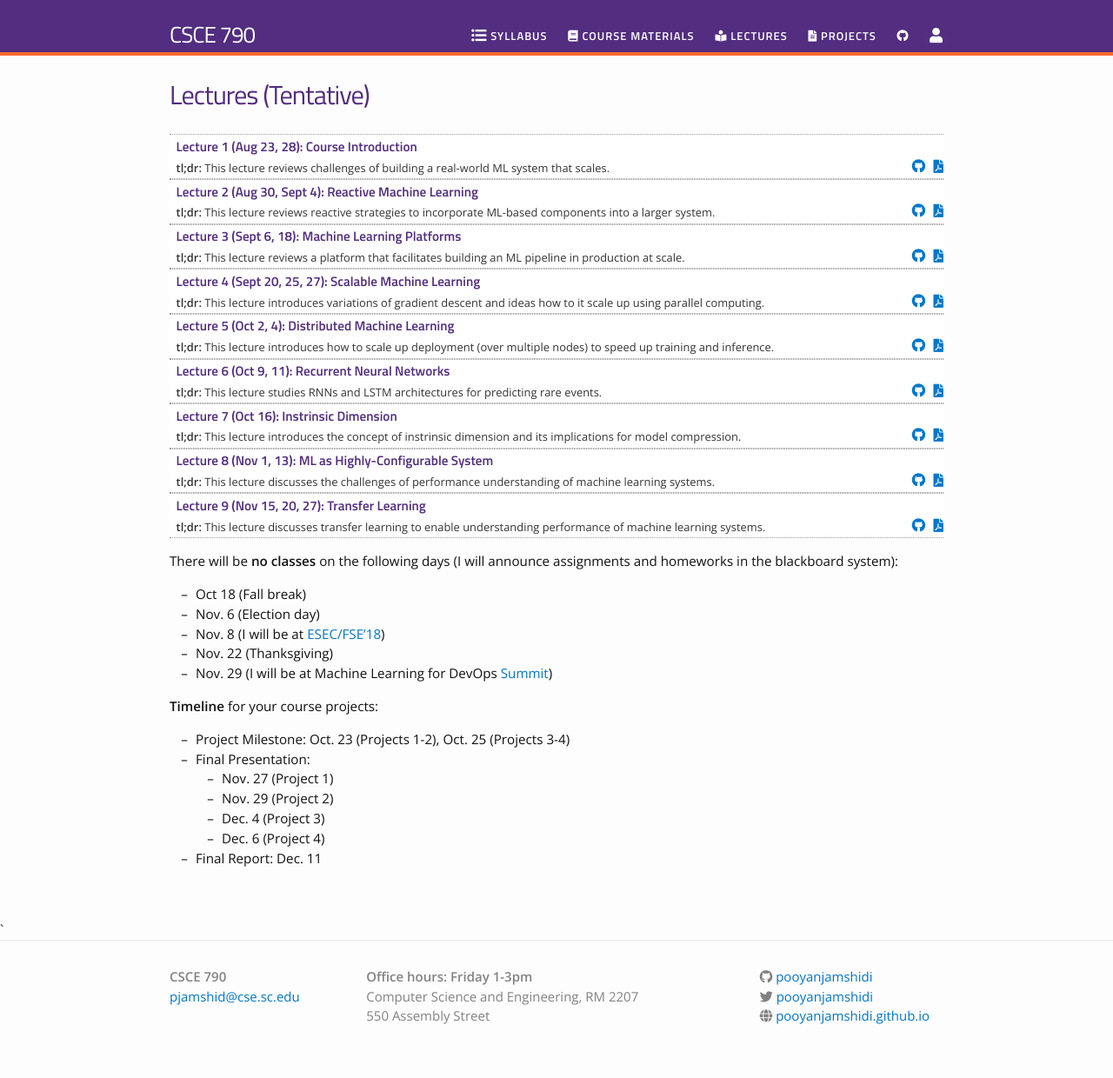
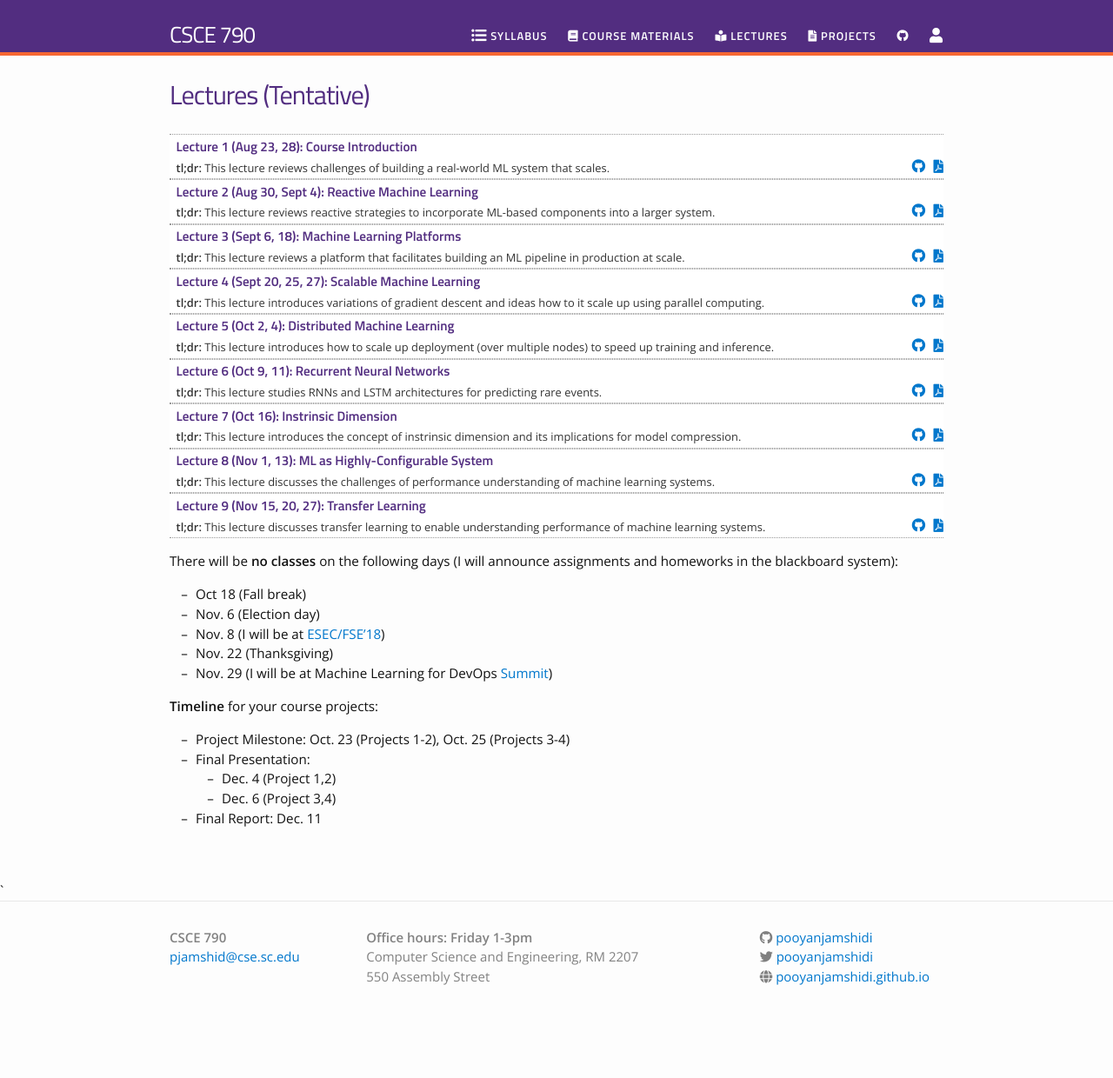
Before and after one commit to pooyanjamshidi/mls, a Jekyll site: the page built from lectures.md, in a window 1280 px wide. Shown: the whole page at 87% size. Built offline with Jekyll 4.4.1, drawn with Linux system fonts in a browser that asks for light colours; nearby versions of some CDN libraries; after the commit the page ends 1194 px from its top, so only the background shows below that.

Commit message:
updated project delivery

```diff
--- a/lectures.md
+++ b/lectures.md
@@ -47,8 +47,6 @@ There will be **no classes** on the following days (I will announce assignments
 **Timeline** for your course projects:
 - Project Milestone: Oct. 23 (Projects 1-2), Oct. 25 (Projects 3-4)
 - Final Presentation:
-  - Nov. 27 (Project 1)
-  - Nov. 29 (Project 2)
-  - Dec. 4 (Project 3)
-  - Dec. 6 (Project 4)
+  - Dec. 4 (Project 1,2)
+  - Dec. 6 (Project 3,4)
 - Final Report: Dec. 11
```
